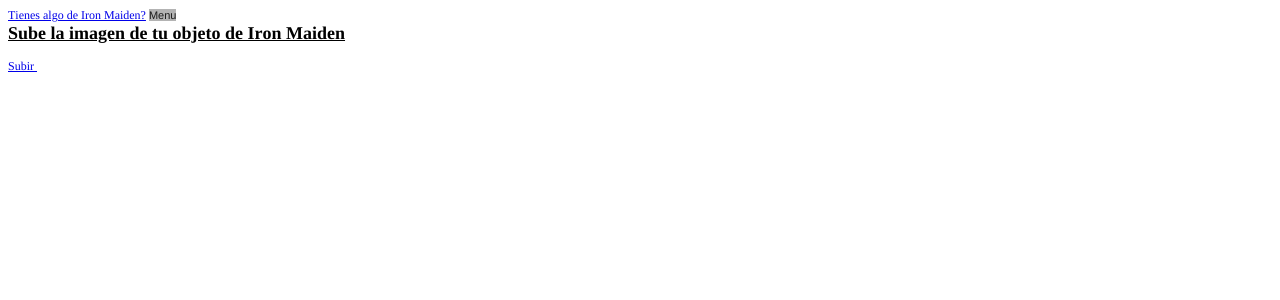
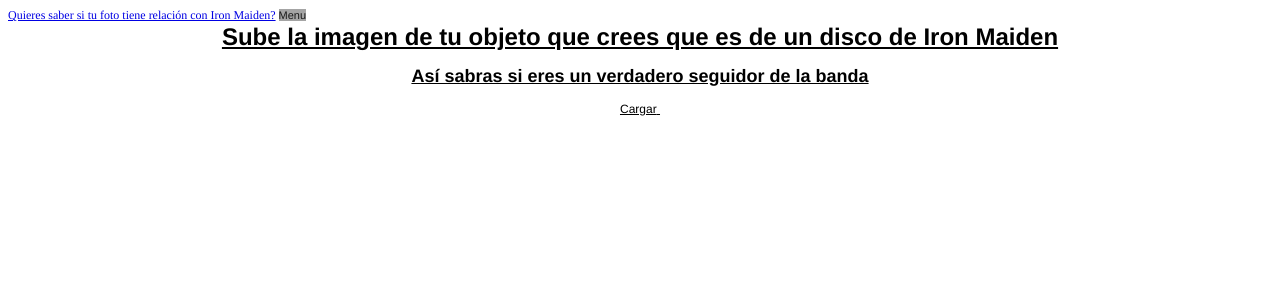
Before and after one commit to alexhuertaarmijo/ironmaiden, a Flask app: page / in a window 1280 px wide. Shown: the top 300 px of the page. Run offline with Flask 2, Linux system fonts and the light colour scheme; parts of the project's set-up code (start-up, migrations or seed data) failed here and were passed over.

Commit message:
4to commit
cambio del wording de la pagina

```diff
--- a/templates/base.html
+++ b/templates/base.html
@@ -7,18 +7,18 @@
   <meta name="Generator" content="Cocoa HTML Writer">
   <meta name="CocoaVersion" content="1894.5">
   <style type="text/css">
-    p.p1 {margin: 0.0px 0.0px 0.0px 0.0px; font: 12.0px Times; color: #0000e9; -webkit-text-stroke: #0000e9}
+    p.p1 {margin: 0.0px 0.0px 0.0px 0.0px; font: 12.0px Times; color: #0000e3; -webkit-text-stroke: #0000e3}
     p.p2 {margin: 0.0px 0.0px 0.0px 0.0px; font: 12.0px Times; color: #000000; -webkit-text-stroke: #000000}
-    p.p3 {margin: 0.0px 0.0px 0.0px 0.0px; font: 12.0px Times; color: #000000; -webkit-text-stroke: #000000; min-height: 14.0px}
     span.s1 {text-decoration: underline ; font-kerning: none}
     span.s2 {font-kerning: none; color: #000000; -webkit-text-stroke: 0px #000000}
-    span.s3 {font: 11.0px 'Helvetica Neue'; font-kerning: none; color: rgba(0, 0, 0, 0.85); background-color: #b3b3b3; -webkit-text-stroke: 0px rgba(0, 0, 0, 0.85)}
+    span.s3 {font: 11.0px 'Helvetica Neue'; font-kerning: none; color: rgba(0, 0, 0, 0.85); background-color: #a4a4a4; -webkit-text-stroke: 0px rgba(0, 0, 0, 0.85)}
     span.s4 {font-kerning: none}
   </style>
 </head>
 <body>
-<p class="p1"><span class="s1">Tienes algo de Iron Maiden?</span><span class="s2"> </span><span class="s3">Menu</span><span class="s2"><span class="Apple-converted-space"> </span></span></p>
+<p class="p1"><span class="s1">Quieres saber si tu foto tiene relación con Iron Maiden?</span><span class="s2"> </span><span class="s3">Menu</span><span class="s2"><span class="Apple-converted-space"> </span></span></p>
 <p class="p2"><span class="s4">{% block content %}{% endblock %}</span></p>
-<p class="p3"><span class="s4"></span><br></p>
+<p class="p2"><span class="s4"><br>
+</span></p>
 </body>
 </html>
--- a/templates/index.html
+++ b/templates/index.html
@@ -8,14 +8,17 @@
   <meta name="CocoaVersion" content="1894.5">
   <style type="text/css">
     p.p1 {margin: 0.0px 0.0px 0.0px 0.0px; font: 12.0px Times; color: #000000; -webkit-text-stroke: #000000}
+    p.p4 {margin: 0.0px 0.0px 0.0px 0.0px; text-align: center; font: 12.0px Helvetica; color: #000000; -webkit-text-stroke: #000000}
     span.s1 {font-kerning: none}
   </style>
 </head>
 <body>
 <p class="p1"><span class="s1">{% extends "base.html" %} {% block content %}</span></p>
-<h2 style="margin: 0.0px 0.0px 14.9px 0.0px; font: 18.0px Times; color: #000000; -webkit-text-stroke: #000000"><span class="s1"><b>Sube la imagen de tu objeto de Iron Maiden</b></span></h2>
-<p class="p1"><span class="s1">Subir<span class="Apple-converted-space"> </span></span></p>
-<h3 style="margin: 0.0px 0.0px 14.0px 0.0px; font: 14.0px Times; color: #000000; -webkit-text-stroke: #000000; min-height: 18.0px"><span class="s1"><b></b></span><br></h3>
+<h2 style="margin: 0.0px 0.0px 14.9px 0.0px; text-align: center; font: 24.0px Helvetica; color: #000000; -webkit-text-stroke: #000000"><span class="s1"><b>Sube la imagen de tu objeto que crees que es de un disco de Iron Maiden</b></span></h2>
+<h2 style="margin: 0.0px 0.0px 14.9px 0.0px; text-align: center; font: 18.0px Helvetica; color: #000000; -webkit-text-stroke: #000000"><span class="s1"><b>Así sabras si eres un verdadero seguidor de la banda</b></span></h2>
+<p class="p4"><span class="s1">Cargar<span class="Apple-converted-space"> </span></span></p>
+<h3 style="margin: 0.0px 0.0px 14.0px 0.0px; font: 14.0px Times; color: #000000; -webkit-text-stroke: #000000"><span class="s1"><br>
+</span></h3>
 <p class="p1"><span class="s1">{% endblock %}</span></p>
 </body>
 </html>
```
